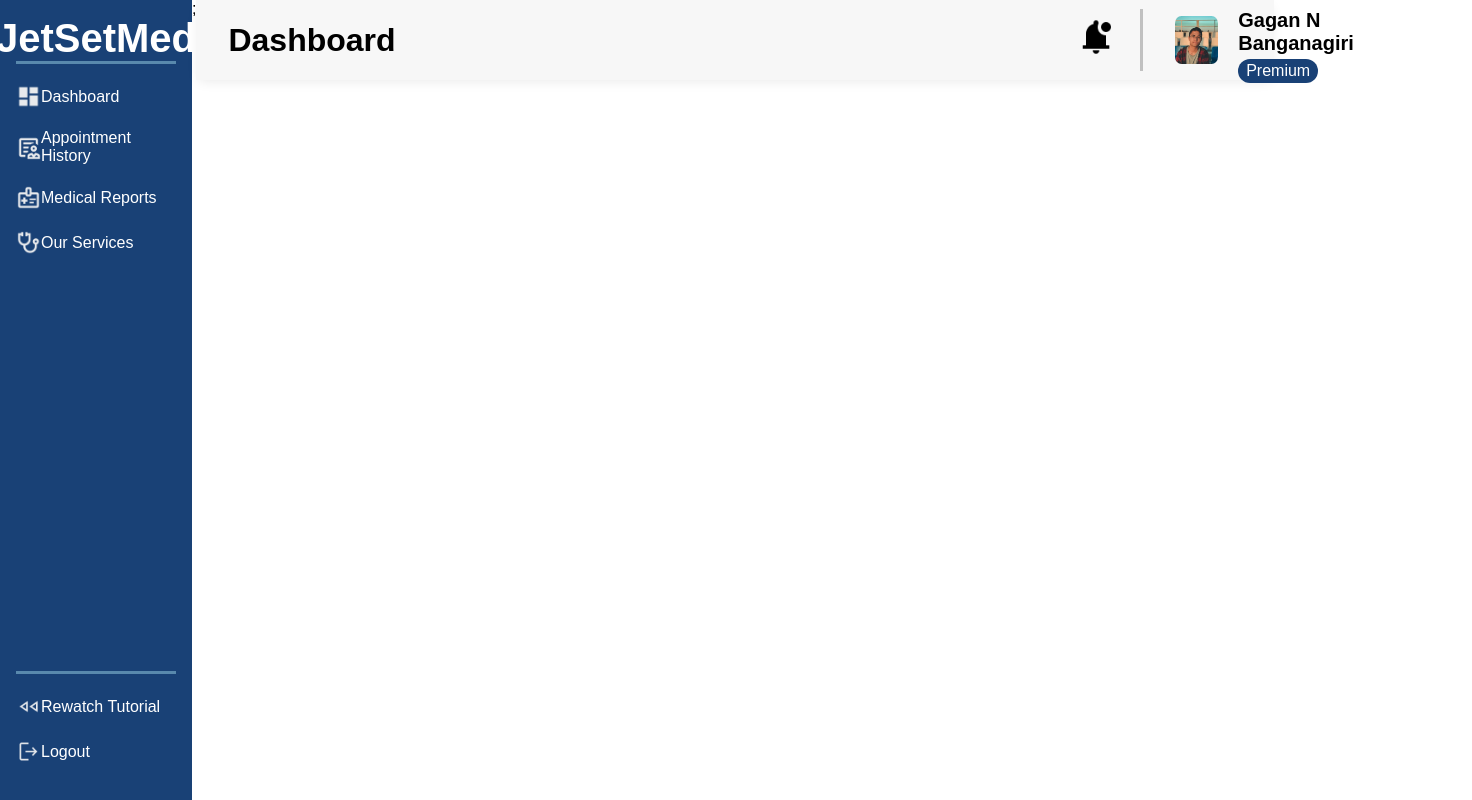
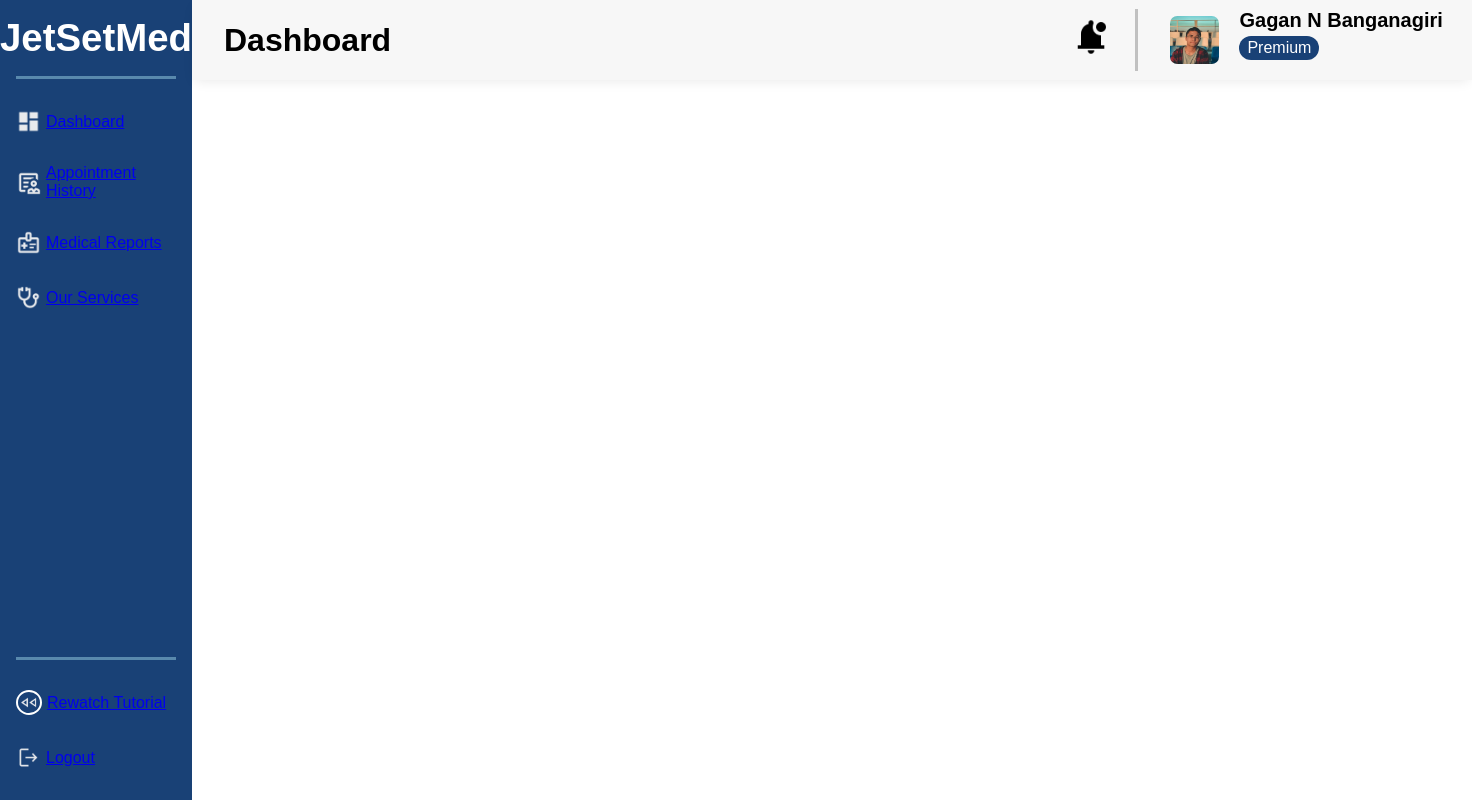
Before and after one commit to affangitty/JetSetMed, a React (Vite) app: page / in a window 1280 px wide. Shown: the whole page, 1472 px wide, since content can reach past the window. Built offline with nearby package versions, Linux system fonts and the light colour scheme.

Commit message:
feat : update navbar and add routes

```diff
--- a/package.json
+++ b/package.json
@@ -11,7 +11,8 @@
   },
   "dependencies": {
     "react": "^18.3.1",
-    "react-dom": "^18.3.1"
+    "react-dom": "^18.3.1",
+    "react-router-dom": "^6.25.1"
   },
   "devDependencies": {
     "@types/react": "^18.3.3",
--- a/src/App.jsx
+++ b/src/App.jsx
@@ -1,10 +1,26 @@
 import React from "react";
+import { BrowserRouter, Routes, Route } from "react-router-dom";
+import Sidebar from "./Utilities/Sidebar/Sidebar";
 import Dashboard from "./Pages/Dashboard/Dashboard";
+// import AppointmentHistory from "./Pages/AppointmentHistory/AppointmentHistory";
+// import MedicalReports from "./Pages/MedicalReports/MedicalReports";
+// import OurServices from "./Pages/OurServices/OurServices";
+// import RewatchTutorial from "./Pages/RewatchTutorial/RewatchTutorial";
+// import Logout from "./Pages/Logout/Logout";
 
 const App = () => {
   return (
-    <div>
-      <Dashboard />
+    <div className="app">
+      <BrowserRouter>
+        <Routes>
+          <Route path="/" element={<Dashboard />} />
+          {/* <Route path="/appointment-history" element={<AppointmentHistory />} />
+          <Route path="/medical-reports" element={<MedicalReports />} />
+          <Route path="/our-services" element={<OurServices />} />
+          <Route path="/rewatch-tutorial" element={<RewatchTutorial />} />
+          <Route path="/logout" element={<Logout />} /> */}
+        </Routes>
+      </BrowserRouter>
     </div>
   );
 };
--- a/src/Pages/Dashboard/Dashboard.css
+++ b/src/Pages/Dashboard/Dashboard.css
@@ -4,5 +4,6 @@
 }
 .right-half{
     height: 10vh;
-    width: 82.5%;
+    width: 100%;
+
 }
--- a/src/Utilities/Navbar/Navbar.css
+++ b/src/Utilities/Navbar/Navbar.css
@@ -2,7 +2,7 @@
     background-color: #F7F7F7;
     box-shadow: 0px 4px 11.9px -3px #00000017;
     height: 100%;
-    width: 102%;
+    width: 100%;
     display: flex;
     align-items: center;
     padding-left: 2rem;
--- a/src/Utilities/Sidebar/Sidebar.css
+++ b/src/Utilities/Sidebar/Sidebar.css
@@ -1,5 +1,5 @@
 .sidebar {
-  padding: 1rem;
+  padding: 1rem 1rem 0 1rem;
   display: flex;
   flex-direction: column;
   justify-content: space-between;
@@ -9,8 +9,8 @@
   color: white;
 }
 
-.sidebar li{
-    margin: 20px 0;
+.sidebar li {
+  margin: 30px 0;
 }
 
 .sidebar-links img {
@@ -21,6 +21,7 @@
   display: flex;
   justify-content: start;
   align-items: center;
+  gap: 5px;
 }
 
 .horizontal-line {
@@ -32,5 +33,12 @@
   align-items: center;
   justify-content: center;
   width: 100%;
-  font-size: 1.25rem;
+  font-size: 1.2rem;
+  margin-bottom: 1rem;
 }
+
+.rewind-logo {
+  border: 2px solid white;
+  border-radius: 50%;
+  padding-right: 1px;
+}
--- a/src/Utilities/Sidebar/Sidebar.jsx
+++ b/src/Utilities/Sidebar/Sidebar.jsx
@@ -1,8 +1,38 @@
 import React from "react";
+import { Link } from "react-router-dom";
 import "./Sidebar.css";
+
 const Sidebar = () => {
+  const sidebarLinksTop = [
+    { to: "/", src: "Images/Icons/dashboard.png", label: "Dashboard" },
+    {
+      to: "/appointment-history",
+      src: "Images/Icons/doctor.png",
+      label: "Appointment History",
+    },
+    {
+      to: "/medical-reports",
+      src: "Images/Icons/medic-info.png",
+      label: "Medical Reports",
+    },
+    {
+      to: "/our-services",
+      src: "Images/Icons/stethoscope.png",
+      label: "Our Services",
+    },
+  ];
+
+  const sidebarLinksBottom = [
+    {
+      to: "/rewatch-tutorial",
+      src: "Images/Icons/rewind.png",
+      label: "Rewatch Tutorial",
+      className: "rewind-logo",
+    },
+    { to: "/logout", src: "Images/Icons/exit.png", label: "Logout" },
+  ];
+
   return (
-    <>
     <div className="sidebar">
       <div className="sidebar-top">
         <div className="logo">
@@ -10,50 +40,35 @@ const Sidebar = () => {
         </div>
         <div className="horizontal-line"></div>
         <ul className="sidebar-links">
-            <li>
+          {sidebarLinksTop.map((link, index) => (
+            <li key={index}>
+              <Link to={link.to}>
                 <div>
-                <img src="../../public/Images/Icons/dashboard.png" alt="" />{" "}
-                Dashboard
+                  <img src={link.src} alt={link.label} /> {link.label}
                 </div>
+              </Link>
             </li>
-            <li>
-              <div>
-                <img src="../../public/Images/Icons/doctor.png" alt="" />
-                Appointment History
-              </div>
-            </li>
-            <li>
-              <div>
-                <img src="../../public/Images/Icons/medic-info.png" alt="" />
-                Medical Reports
-              </div>
-            </li>
-            <li>
-              <div>
-                <img src="../../public/Images/Icons/stethoscope.png" alt="" />
-                Our Services
-              </div>
-            </li>
+          ))}
         </ul>
       </div>
       <ul className="sidebar-links">
         <div className="horizontal-line"></div>
-          <li>
+        {sidebarLinksBottom.map((link, index) => (
+          <li key={index}>
+            <Link to={link.to}>
               <div>
-              <img src="../../public/Images/Icons/rewind.png" alt="" />
-              Rewatch Tutorial
+                <img
+                  src={link.src}
+                  alt={link.label}
+                  className={link.className}
+                />{" "}
+                {link.label}
               </div>
+            </Link>
           </li>
-          <li>
-            <div>
-              <img src="../../public/Images/Icons/exit.png" alt="" />
-              Logout
-            </div>
-          </li>
+        ))}
       </ul>
     </div>
-      ;
-    </>
   );
 };
 
```
Also changed, not shown: 1 other file (tests, documents, lock files or other folders). Lines whose indentation alone changed are shown as unchanged.
